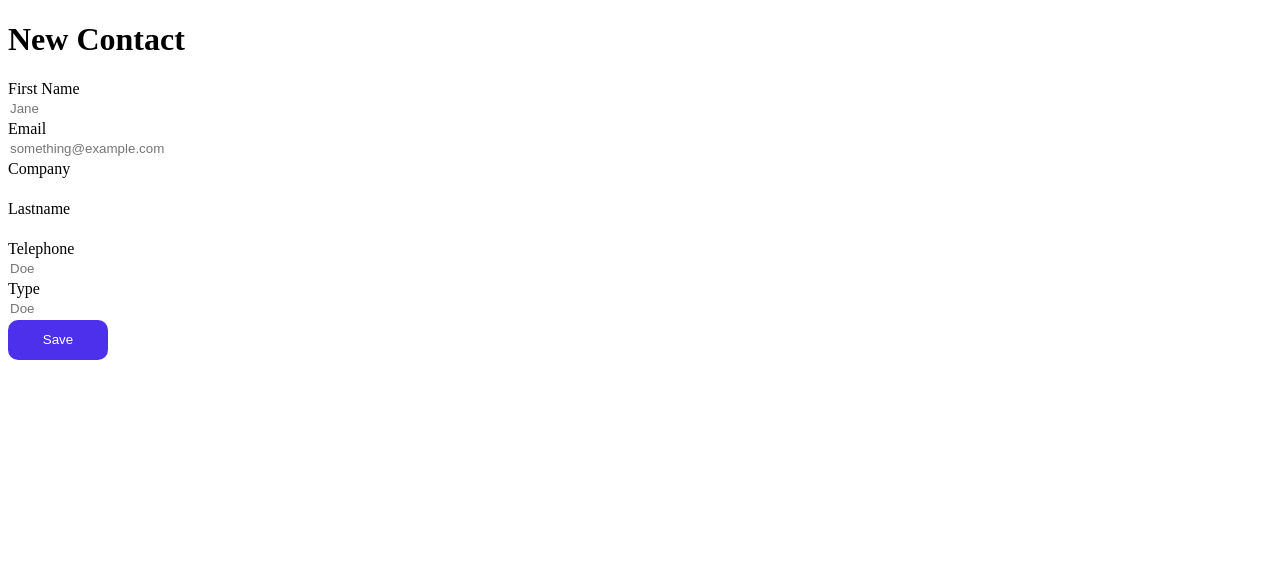
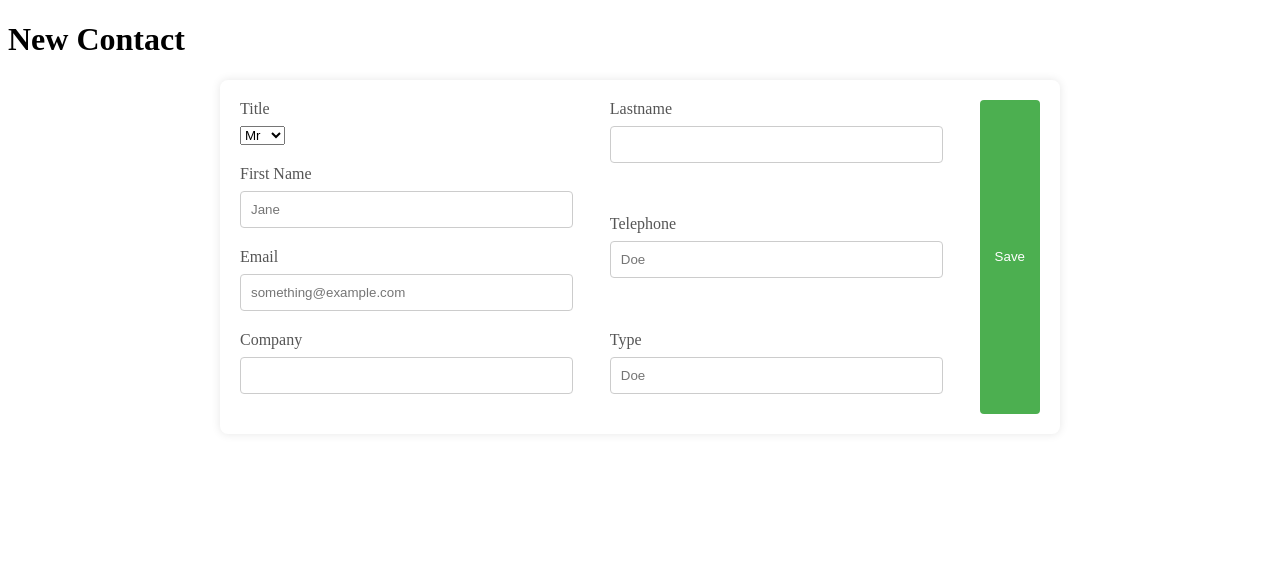
Before and after one commit to tarequerobinson/info2180-finalproject, a PHP site: page /screens/contact.php in a window 1280 px wide. Shown: the top 579 px of the page. Run offline with PHP 8.4, Linux system fonts and the light colour scheme; data comes from the database, SQL or seed files in the repository.

Commit message:
minor edits

```diff
--- a/css/contact.css
+++ b/css/contact.css
@@ -1,62 +1,51 @@
         #newContactForm {
-
+            width: 800px;
+            margin: 20px auto;
+            padding: 20px;
+            background-color: #fff;
+            box-shadow: 0 0 10px rgba(0, 0, 0, 0.1);
+            border-radius: 8px;
             display: flex;
-    /* flex-direction:column; */
-    /* justify-content: space-between; */
-    width: 900px;
-    height: 500px;
-    /* background-color: aquamarine; */
-
-
-
 
         }
 
-#saveContactButton{
-
-    background-color: rgb(77, 48, 236);
-    border-radius: 10px;
-    height: 40px;
-    width: 100px;
-    color: white;
-    border: none ;
-
-
-
-}
-input{
-
-    border-radius: 5px;
-    border: 1px whitesmoke;
-    height: 20px;
+        #formColumn1,
+        #formColumn2 {
+            display: flex;
+            flex-direction: column;
+            justify-content: space-between;
+            flex-wrap: wrap;
+            width: 50%;
         }
 
-#formfield{
-
-    display: flex;
-    flex-direction: column;
+        .formfield {
+            width: 90%;
+            margin-bottom: 20px;
         }
 
-#formColumn1
-{
-    display: flex;
-    flex-direction: column;
-    /* background-color: red;  */
-    /* flex:1; */
-    width: 250px;
-
-
-    /* justify-content: space-evenly; */
-    /* margin-bottom: 50px; */
+        label {
+            display: block;
+            margin-bottom: 8px;
+            color: #555;
         }
 
-#formColumn2
-{
-    display: flex;
-    flex-direction: column;
-    /* background-color: green; */
-    /* flex:2; */
-    width: 250px;
+        input {
+            width: 100%;
+            padding: 10px;
+            box-sizing: border-box;
+            border: 1px solid #ccc;
+            border-radius: 4px;
+        }
 
+        button {
+            background-color: #4caf50;
+            color: #fff;
+            padding: 10px 15px;
+            border: none;
+            border-radius: 4px;
+            cursor: pointer;
+        }
 
+        button:hover {
+            background-color: #45a049;
         }
--- a/database/contactConnect.php
+++ b/database/contactConnect.php
@@ -1,5 +1,5 @@
 <?php
-require_once("dbsetup.php");
+include("dbsetup.php");
 
 if ($_SERVER["REQUEST_METHOD"] === "POST") {
         $firstname = isset($_POST['firstname']) ? $_POST['firstname'] : '';
--- a/database/dbsetup.php
+++ b/database/dbsetup.php
@@ -1,11 +1,9 @@
 <?php
-
 $host = 'localhost';
 $port = '3307'; // Change this to the desired port
-$username = 'project2_user';
-$password = 'password123';
+$username = 'root';
+$password = 'root';
 $dbname = 'dolphincrm';
 
 $conn = new PDO("mysql:host=$host;port=$port;dbname=$dbname;charset=utf8mb4", $username, $password);
-
 ?>
--- a/database/newUserConnect.php
+++ b/database/newUserConnect.php
@@ -1,5 +1,5 @@
 <?php
-require_once("dbsetup.php");
+include("dbsetup.php");
 
 if ($_SERVER["REQUEST_METHOD"] === "POST") {
         $firstname = isset($_POST['firstname']) ? $_POST['firstname'] : '';
--- a/login.php
+++ b/login.php
@@ -1,6 +1,6 @@
 <?php
-    require_once("database/dbsetup.php");
-?>
+    include("../database/dbsetup.php");
+    ?>
 
 
 <!DOCTYPE html>
--- a/screens/contact.php
+++ b/screens/contact.php
@@ -1,5 +1,5 @@
 <?php
-    require_once("../database/dbsetup.php");
+    include("../database/dbsetup.php");
 
 
 
@@ -27,11 +27,21 @@
 <h1>New Contact</h1>
 
 
-<form id = "newContactForm" action = "database/contactConnect.php" method = "POST">
+<form id = "newContactForm" action = "database/contactConnect.php" method = "POST" >
 
     <div id = "formColumn1">
 
-        <div id="formfield">
+
+    <div class="formfield">
+                <label for="title">Title</label>
+                <select name="title" id="title">
+                    <option value="member">Mr</option>
+                    <option value="admin">Mrs</option>
+                </select>
+        </div>
+
+
+        <div class="formfield">
             <div>
                 <label for= "firstname"> First Name<label>
             </div>
@@ -40,17 +50,17 @@
             </div>
         </div>
 
-        <div id="formfield">
+        <div class="formfield">
             <div>
                 <label for= "email">Email<label>
-            <div>
+            </div>
             <div>
 
                 <input id = "email" type="text" required placeholder="something@example.com" name="email">
             </div>
         </div>
 
-        <div id="formfield">
+        <div class="formfield">
             <div>
                 <label for= "company">Company<label>
             </div>
@@ -63,7 +73,7 @@
 
     <div id = "formColumn2">
 
-        <div id="formfield">
+        <div class="formfield">
             <div>
                 <label for= "lastname">Lastname<label>
             </div>
@@ -72,7 +82,7 @@
             </div>
         </div>
 
-        <div id="formfield">
+        <div class="formfield">
             <div>
                 <label for= "telephone"> Telephone<label>
             </div>
@@ -81,7 +91,7 @@
             </div>
         </div>
 
-        <div id="formfield">
+        <div class="formfield">
             <div>
                 <label for= "type"> Type<label>
             </div>
@@ -93,7 +103,8 @@
 
 
     </div>
-<button id="saveContactButton" type="submit">Save</button>
+<button  id="saveContactButton" type="submit">Save</button>
+
 </form>
 
 
--- a/screens/newuser.php
+++ b/screens/newuser.php
@@ -1,6 +1,6 @@
 <?php
-    require_once("../database/dbsetup.php");
-?>
+    include("../database/dbsetup.php");
+    ?>
 
 
 <!DOCTYPE html>
--- a/screens/users.php
+++ b/screens/users.php
@@ -1,5 +1,5 @@
 <?php
-    require_once("../database/dbsetup.php");
+    include("../database/dbsetup.php");
     $sql = "SELECT * FROM users";
     $results = $conn->query($sql);
 
```
Also changed, not shown: screens/dashboard.php (+5 -3 lines). Lines whose indentation alone changed are shown as unchanged.
